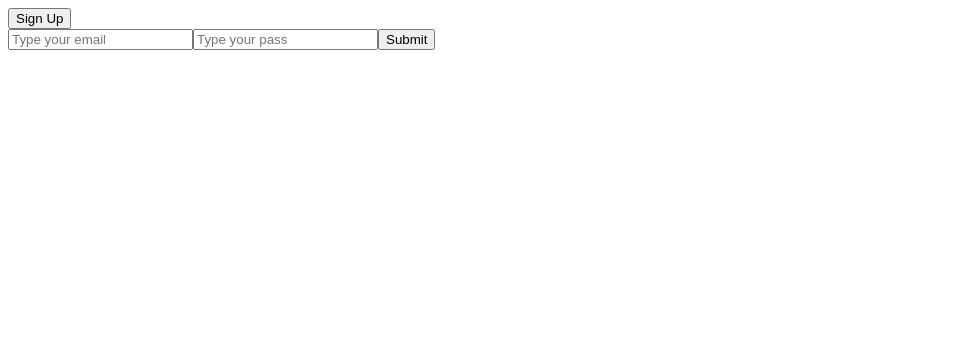
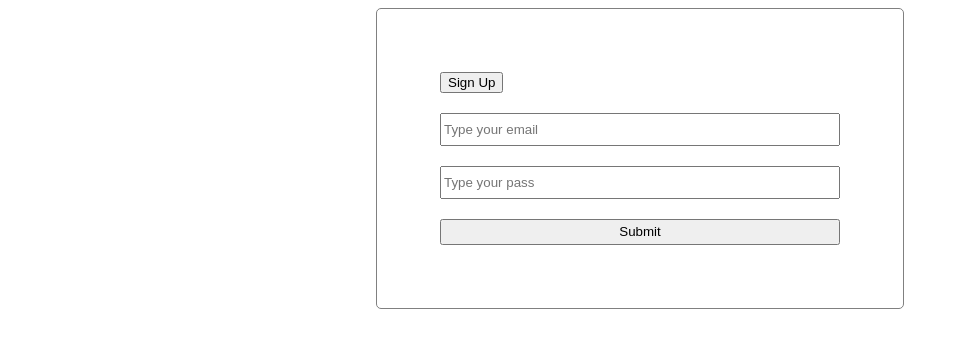
Before and after one commit to freshcodeAlice/fm-2023-fullstack-practice, a React (Create React App) app in the folder client/: page / in a window 1280 px wide. Shown: the top 348 px of the page, without its empty margins (0-959 px from the left). Built offline with nearby package versions, Linux system fonts and the light colour scheme.

Commit message:
base style

```diff
--- a/client/src/components/SignIn/index.js
+++ b/client/src/components/SignIn/index.js
@@ -1,5 +1,6 @@
 import {Formik, Form, Field} from 'formik';
 import {signIn} from '../../api/index';
+import styles from '../../pages/Home/Home.module.css';
 
 function SignIn() {
 
@@ -18,7 +19,7 @@ function SignIn() {
             onSubmit={submitHandler}
         >
             {(formikProps) => (
-                <Form>
+                <Form className={styles['form']}>
                     <Field name="email" placeholder="Type your email" />
                     <Field name="password" placeholder="Type your pass" />
                     <button type="submit">Submit</button>
--- a/client/src/components/SignUp/index.js
+++ b/client/src/components/SignUp/index.js
@@ -1,6 +1,7 @@
 import {Formik, Form, Field} from 'formik';
 import {signUp} from '../../api/index';
 import {format} from 'date-fns';
+import styles from '../../pages/Home/Home.module.css';
 
 function SignUp() {
 
@@ -22,7 +23,7 @@ function SignUp() {
             onSubmit={submitHandler}
         >
             {(formikProps) => (
-                <Form>
+                <Form className={styles['form']}>
                     <Field name="firstName" placeholder="Type your firstName" />
                     <Field name="lastName" placeholder="Type your lastName" />
                     <Field name="email" placeholder="Type your email" />
--- /dev/null
+++ b/client/src/pages/Home/Home.module.css
@@ -0,0 +1,19 @@
+.main-wrapper {
+    min-width: 400px;
+    width: 20vw;
+    padding: 5%;
+    border: 1px solid grey;
+    border-radius: 5px;
+    margin: 0 auto;
+}
+
+
+.form {
+    display: flex;
+    flex-direction: column;
+}
+
+.form * {
+    margin-top: 5%;
+    height: 2em;
+}
--- a/client/src/pages/Home/index.js
+++ b/client/src/pages/Home/index.js
@@ -1,6 +1,7 @@
 import React, {useState} from 'react';
 import SignIn from '../../components/SignIn';
 import SignUp from '../../components/SignUp';
+import styles from './Home.module.css';
 
 function Home(props) {
    const [view, setView] = useState(true);
@@ -12,7 +13,7 @@ function Home(props) {
    const buttonText = view ? "Sign Up" : "Sign In" ;
 
     return (
-    <div>
+    <div className={styles['main-wrapper']}>
         <button onClick={clickHandler}>{buttonText}</button>
         {view ? <SignIn /> : <SignUp />}
     </div>
```
